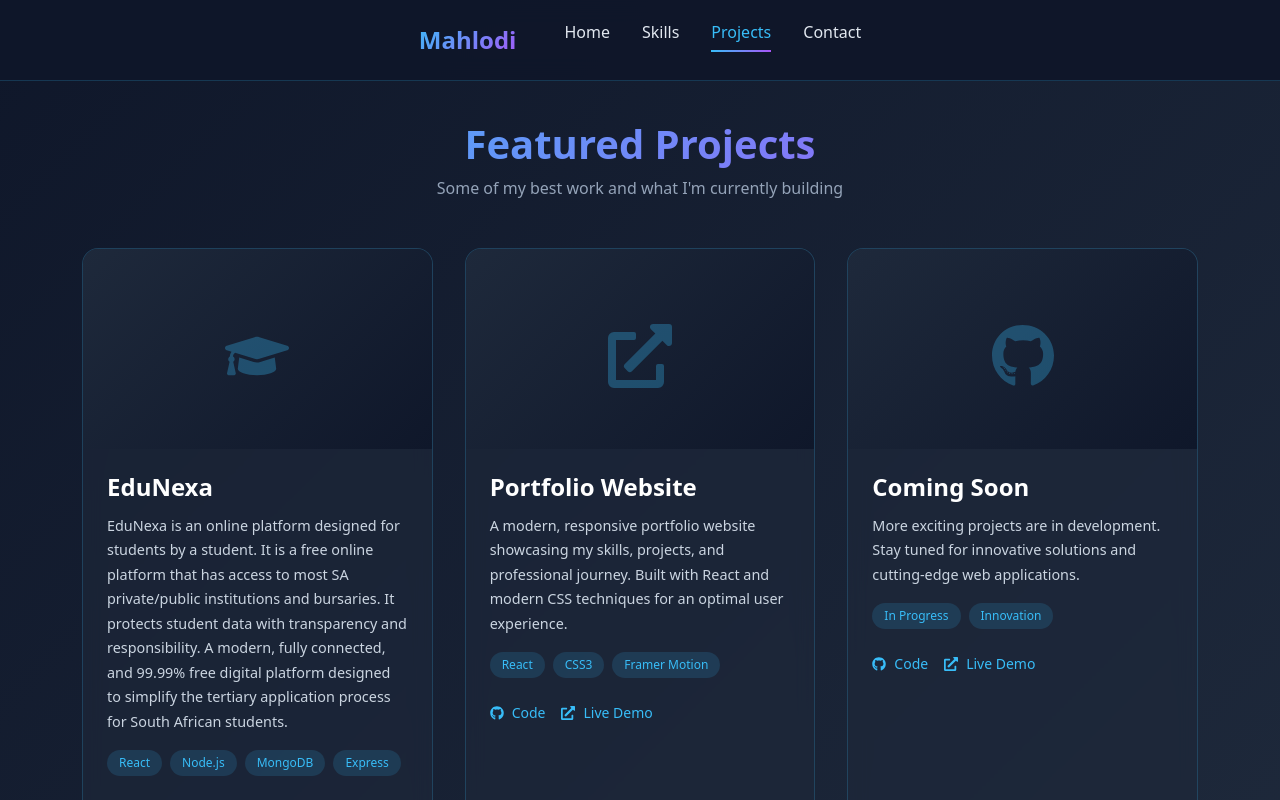
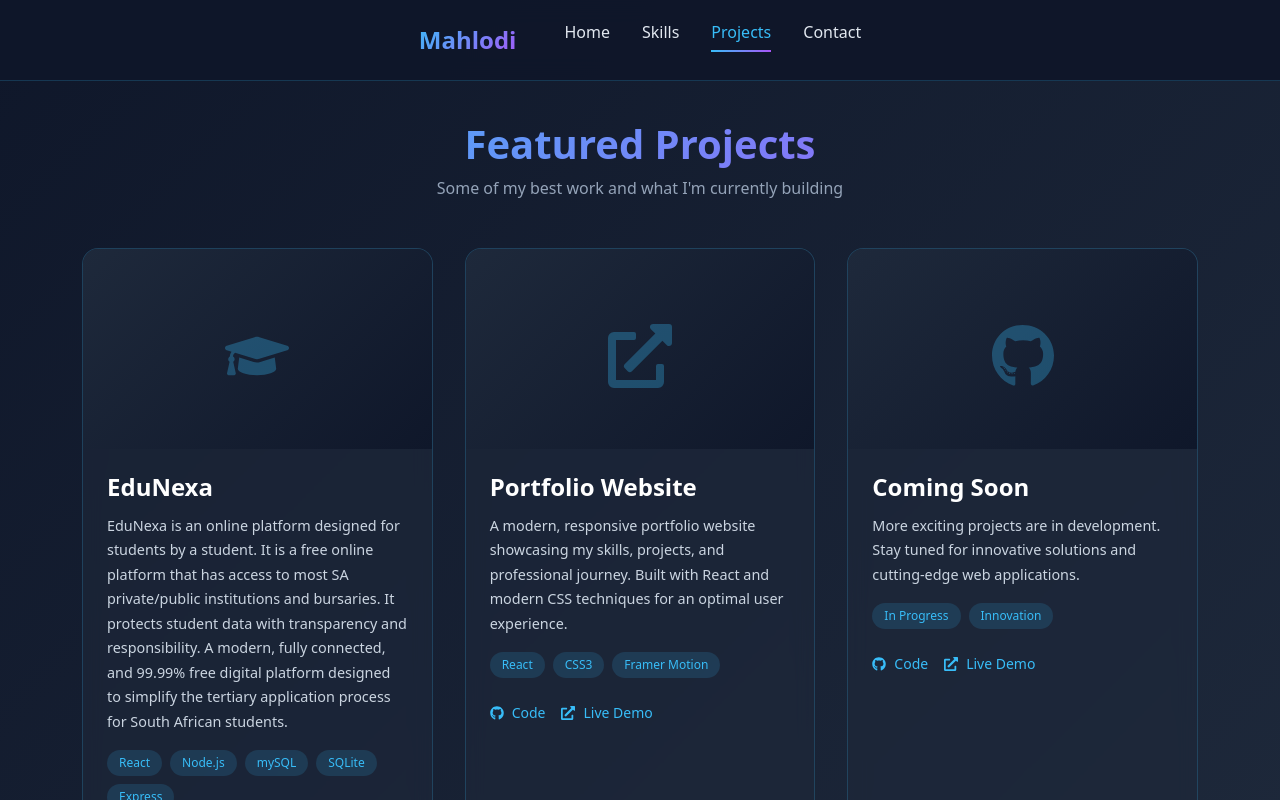
Before and after one commit to Fortu365/FUTURE_FS_01, a React (Create React App) app: page /projects in a window 1280 px wide. Shown: the top 800 px of the page. Built offline with nearby package versions, Linux system fonts and the light colour scheme; the HTML template or start-up script is replaced by a standard one.

Commit message:
Update Projects.jsx

```diff
--- a/src/components/Projects.jsx
+++ b/src/components/Projects.jsx
@@ -8,7 +8,7 @@ export default function Projects() {
       title: "EduNexa",
       icon: <FaGraduationCap />,
       description: "EduNexa is an online platform designed for students by a student. It is a free online platform that has access to most SA private/public institutions and bursaries. It protects student data with transparency and responsibility. A modern, fully connected, and 99.99% free digital platform designed to simplify the tertiary application process for South African students.",
-      tags: ["React", "Node.js", "MongoDB", "Express"],
+      tags: ["React", "Node.js","mySQL","SQLite", "Express"],
       github: "#",
       demo: "#"
     },
```
